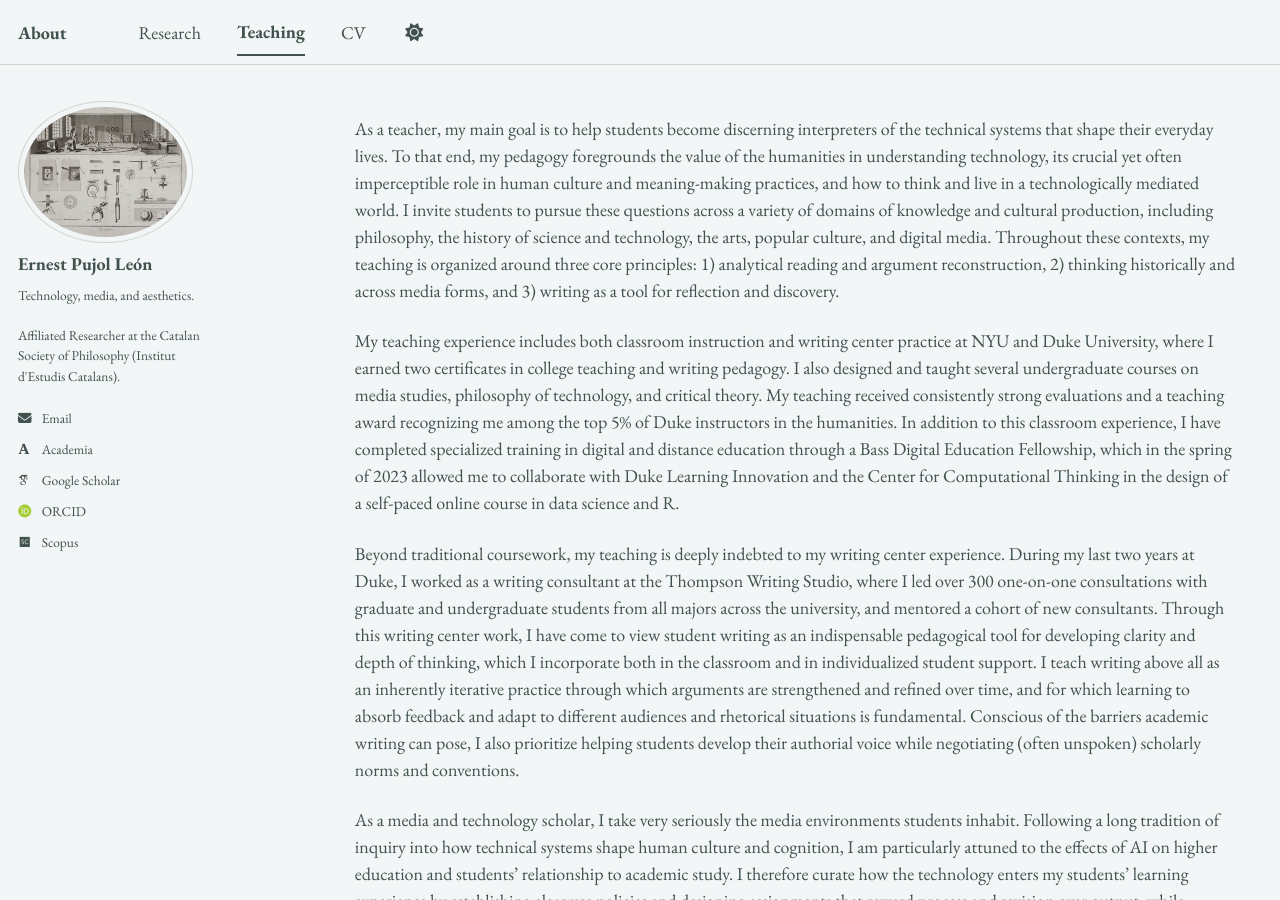
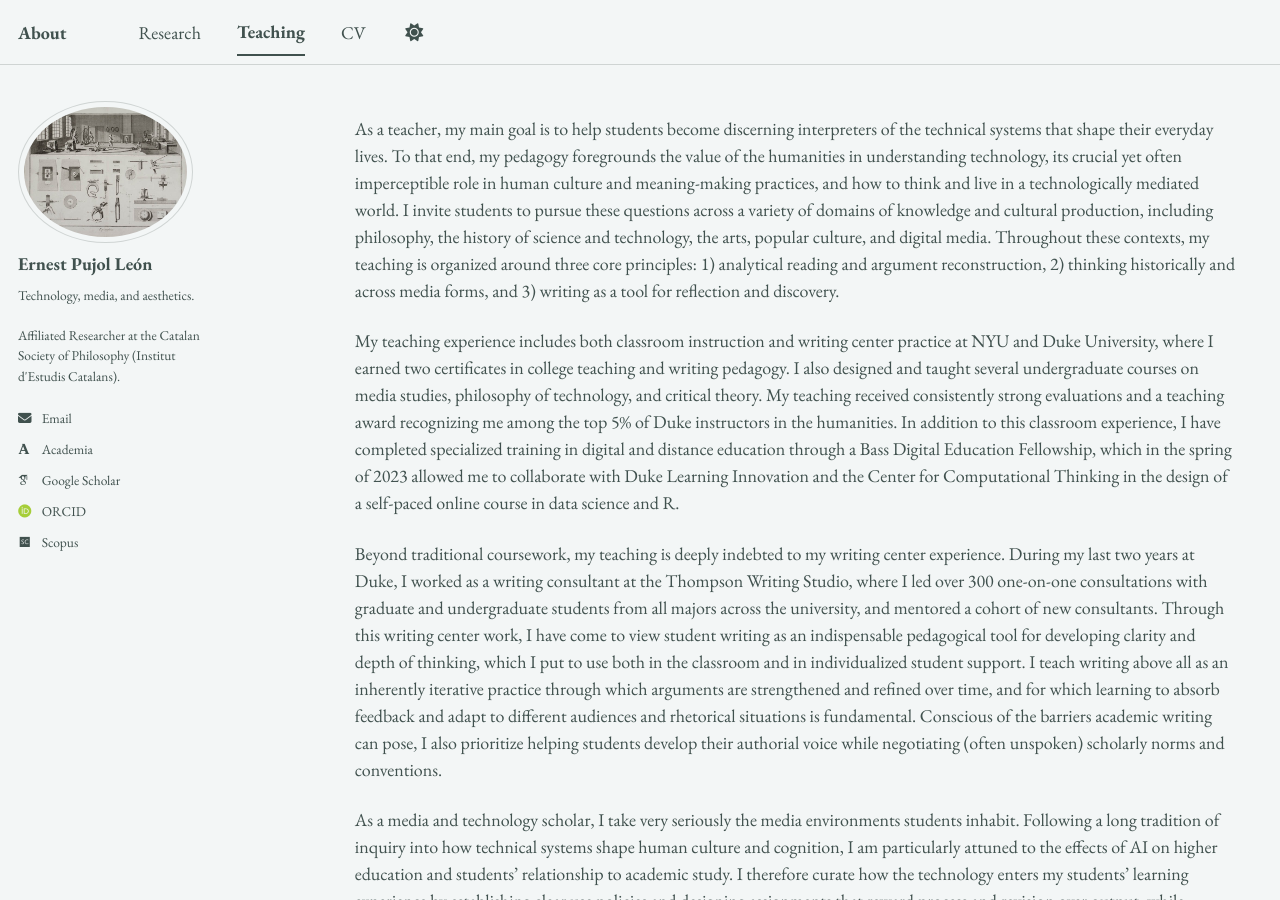
Before and after one commit to epujol90/epujol90.github.io, a Jekyll site: the page built from _pages/teaching.md, in a window 1280 px wide and 900 px high. Built offline with Jekyll 4.4.1, drawn with Linux system fonts in a browser that asks for light colours; some web fonts are replaced; a script bundle is joined from its source files by our own code; library files that are not in the unit come from our copies.

Commit message:
Update teaching.md

```diff
--- a/_pages/teaching.md
+++ b/_pages/teaching.md
@@ -9,7 +9,7 @@ As a teacher, my main goal is to help students become discerning interpreters of
 
 My teaching experience includes both classroom instruction and writing center practice at NYU and Duke University, where I earned two certificates in college teaching and writing pedagogy. I also designed and taught several undergraduate courses on media studies, philosophy of technology, and critical theory. My teaching received consistently strong evaluations and a teaching award recognizing me among the top 5% of Duke instructors in the humanities. In addition to this classroom experience, I have completed specialized training in digital and distance education through a Bass Digital Education Fellowship, which in the spring of 2023 allowed me to collaborate with Duke Learning Innovation and the Center for Computational Thinking in the design of a self-paced online course in data science and R.
 
-Beyond traditional coursework, my teaching is deeply indebted to my writing center experience. During my last two years at Duke, I worked as a writing consultant at the Thompson Writing Studio, where I led over 300 one-on-one consultations with graduate and undergraduate students from all majors across the university, and mentored a cohort of new consultants. Through this writing center work, I have come to view student writing as an indispensable pedagogical tool for developing clarity and depth of thinking, which I incorporate both in the classroom and in individualized student support. I teach writing above all as an inherently iterative practice through which arguments are strengthened and refined over time, and for which learning to absorb feedback and adapt to different audiences and rhetorical situations is fundamental. Conscious of the barriers academic writing can pose, I also prioritize helping students develop their authorial voice while negotiating (often unspoken) scholarly norms and conventions.
+Beyond traditional coursework, my teaching is deeply indebted to my writing center experience. During my last two years at Duke, I worked as a writing consultant at the Thompson Writing Studio, where I led over 300 one-on-one consultations with graduate and undergraduate students from all majors across the university, and mentored a cohort of new consultants. Through this writing center work, I have come to view student writing as an indispensable pedagogical tool for developing clarity and depth of thinking, which I put to use both in the classroom and in individualized student support. I teach writing above all as an inherently iterative practice through which arguments are strengthened and refined over time, and for which learning to absorb feedback and adapt to different audiences and rhetorical situations is fundamental. Conscious of the barriers academic writing can pose, I also prioritize helping students develop their authorial voice while negotiating (often unspoken) scholarly norms and conventions.
 
 As a media and technology scholar, I take very seriously the media environments students inhabit. Following a long tradition of inquiry into how technical systems shape human culture and cognition, I am particularly attuned to the effects of AI on higher education and students’ relationship to academic study. I therefore curate how the technology enters my students’ learning experience by establishing clear use policies and designing assignments that reward process and revision over output, while regularly asking students to reflect on the value of taking ownership over their intellectual growth. Ultimately, I want students to recognize that our study of technology as an academic subject concerns not only ideas and authors, but equally the ways the technologies ready to hand may or may not serve us as thinkers.
 <br>
```
